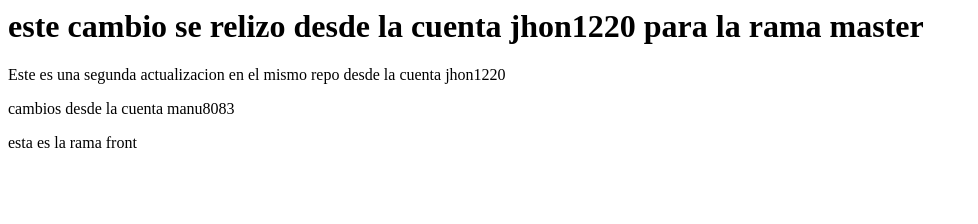
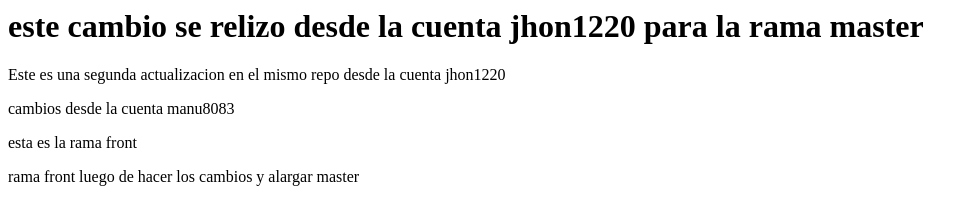
Before and after one commit to jhon1220/oglit-git, a plain HTML site: page index.html in a window 1280 px wide. Shown: the whole page, without its empty margins (0-978 px from the left). Drawn offline with Linux system fonts and the light colour scheme.

Commit message:
cambios front

```diff
--- a/index.html
+++ b/index.html
@@ -10,5 +10,6 @@
 
 		<p>cambios desde la cuenta manu8083</p>
 		<p>esta es la rama front</p>
+		<p>rama front luego de hacer los cambios y alargar master</p>
 	</body>
 </html>
```
